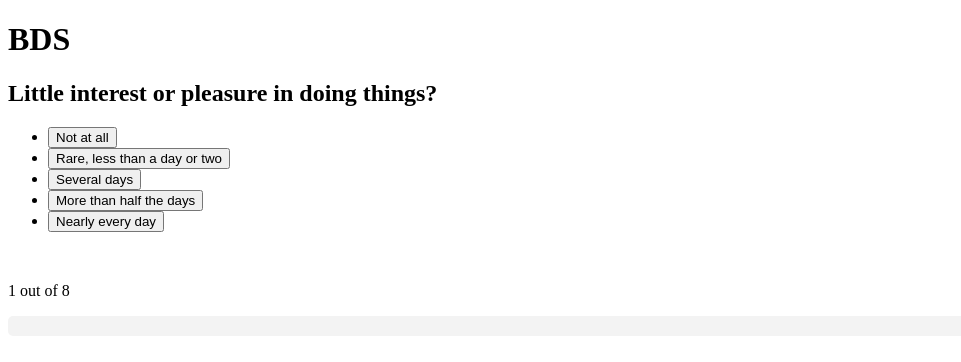
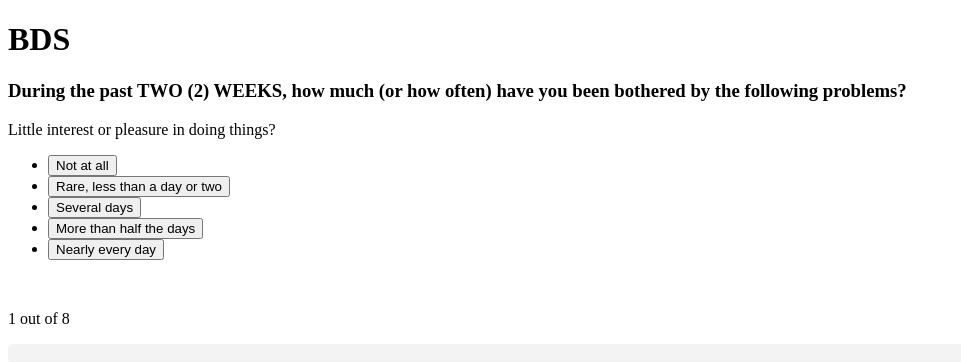
Before and after one commit to henriavo/legendary-octo-memory, a SvelteKit app: page / in a window 1280 px wide. Shown: the top 362 px of the page, without its empty margins (0-961 px from the left). Built offline with nearby package versions, Linux system fonts and the light colour scheme.

Commit message:
add prompt

```diff
--- a/src/routes/+page.svelte
+++ b/src/routes/+page.svelte
@@ -5,6 +5,7 @@
 	let screener = JSON.parse(screenerJson);
 	let questions = screener.content.sections[0].questions;
 	let answers = screener.content.sections[0].answers;
+	let prompt = screener.content.sections[0].title;
 	// extract the display_name
 	let display_name = screener.content.display_name;
 
@@ -31,7 +32,8 @@
 <main>
 	<h1>{display_name}</h1>
 	{#if !isCompleted}
-		<h2>{questions[currentQuestionIndex].title}</h2>
+		<h3>{prompt}</h3>
+		<p>{questions[currentQuestionIndex].title}</p>
 
 		<ul>
 			{#each answers as answer}
```
